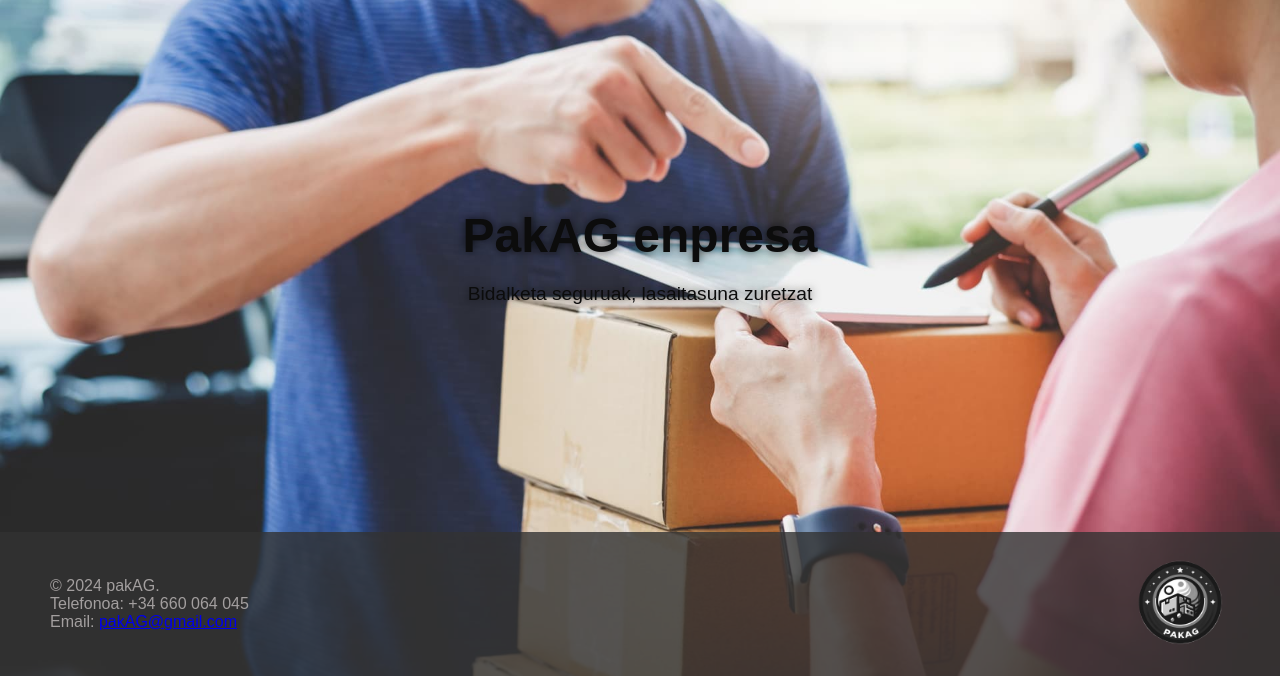
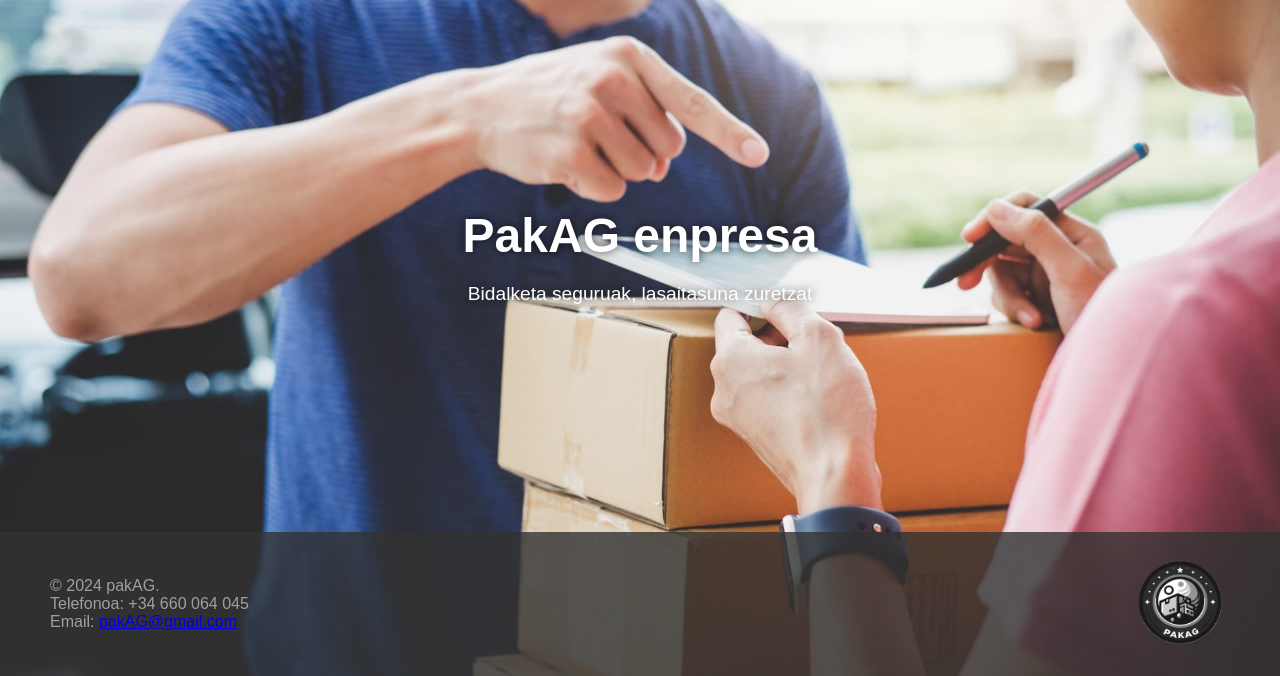
Before and after one commit to Luken1919/Erronka3, a PHP site: page /html/index.html in a window 1280 px wide. Shown: the part 124-800 px from the top of the page. Run offline with PHP 8.4, Linux system fonts and the light colour scheme.

Commit message:
ondo jarrita

```diff
--- a/WB/css/index.css
+++ b/WB/css/index.css
@@ -70,8 +70,8 @@ header {
 }
 
 #mainindex {
-    color: #0c0c0c;
-    text-shadow: 0 0 10px rgba(0, 0, 0, 0.7);
+    color: #ffffff;
+    text-shadow: 0 0 10px rgba(3, 3, 3, 0.7);
 }
 
 main{
```
